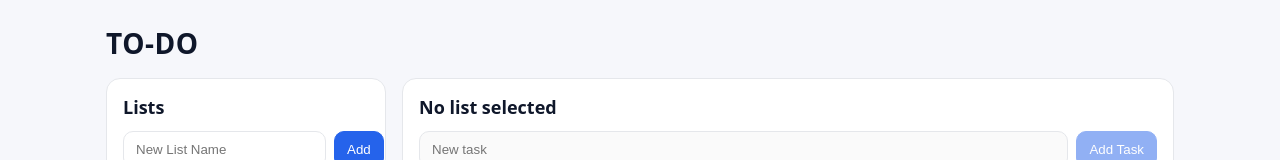
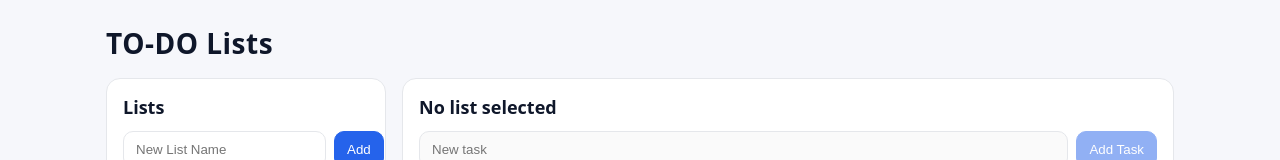
Before and after one commit to Fedir05/FinalProject, a plain HTML site: page index.html in a window 1280 px wide. Shown: the top 160 px of the page. Drawn offline with Linux system fonts and the light colour scheme.

Commit message:
Change header title from 'TO-DO' to 'TO-DO Lists'

```diff
--- a/index.html
+++ b/index.html
@@ -9,7 +9,7 @@
 <body>
   <div class="app">
     <header>
-      <h1>TO-DO </h1>
+      <h1>TO-DO Lists</h1>
     </header>
 
     <div class="layout">
```
